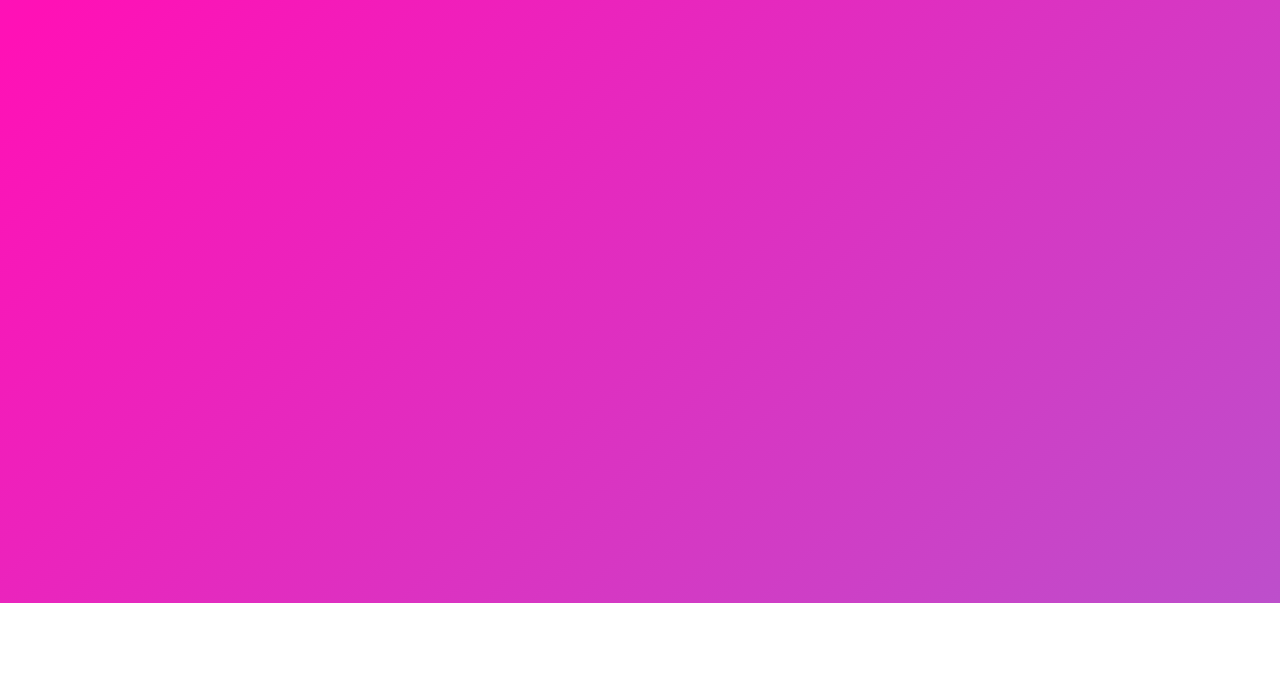
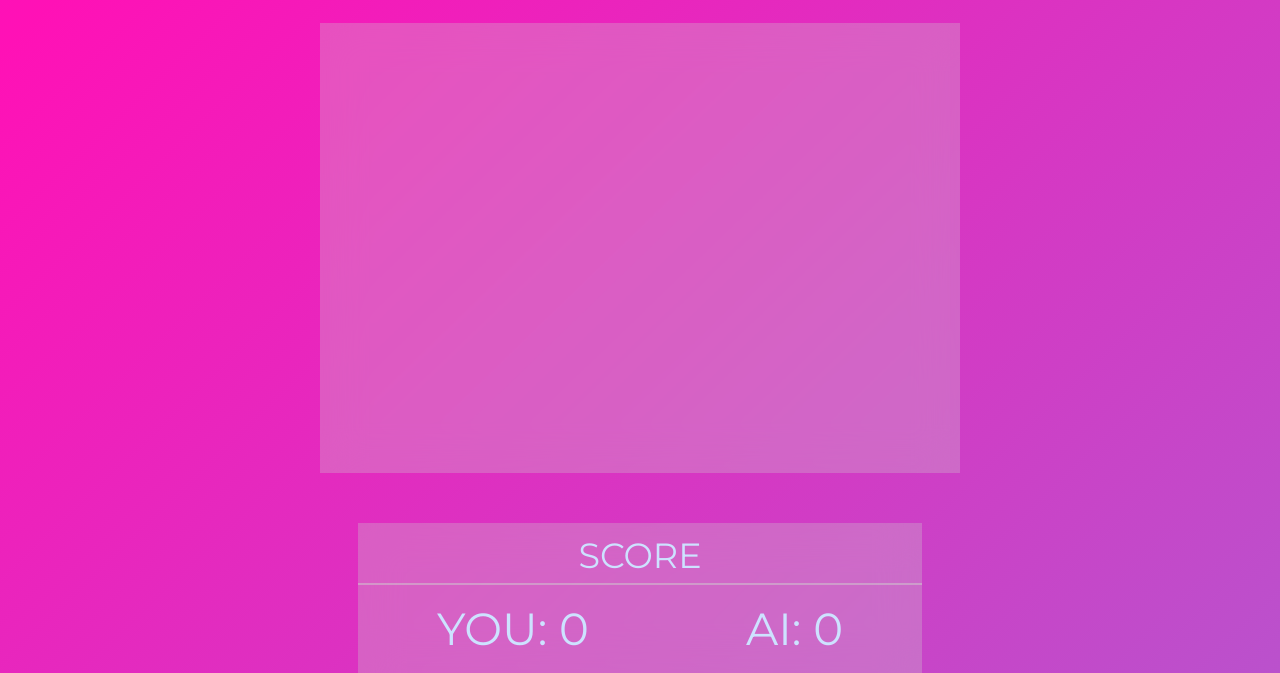
Before and after one commit to wi1dcode/shifumi, a plain HTML site: page index.html in a window 1280 px wide. Shown: the part 197-870 px from the top of the page. Before the commit the page ends 800 px from the top, so only its background shows below. Drawn offline with Linux system fonts and the light colour scheme.

Commit message:
upgraded visual page

```diff
--- a/index.html
+++ b/index.html
@@ -18,7 +18,20 @@
 
         <div class="game"></div>
 
-        <div class="score"></div>
+        <div class="score">
+            <div class="score_title"><h3>score</h3></div>
+            <div class="points">
+                <h3>YOU: 0</h3>
+                <h3>AI: 0</h3>
+            </div>
+        </div>
+
+        <div class="win">
+            <div class="win_content">
+                <img src="./img/winner.png" alt="winner">
+                <h2>AI WIN<br>THIS ROUND!</h2>
+            </div>
+        </div>
 
     </main>
     <script src="index.js"></script>
--- a/style.css
+++ b/style.css
@@ -1,9 +1,11 @@
+@import url('https://fonts.googleapis.com/css2?family=Montserrat:wght@200;300;400;600&display=swap');
 html {
     height: 100%;
     background: linear-gradient(316deg, #1de4ff, #ff11b6, #a911ff);
     background-size: 600% 600%;
     -webkit-animation: AnimationName 30s ease infinite;
     animation: AnimationName 30s ease infinite;
+    font-family: 'Montserrat', sans-serif;
 }
 
 @-webkit-keyframes AnimationName {
@@ -17,14 +19,16 @@ html {
     100%{background-position:4% 0%}
 }
 
-/* font-family: 'Montserrat', sans-serif; */
-@import url('https://fonts.googleapis.com/css2?family=Montserrat:wght@200;300;400;600&display=swap');
+
+
 
 main {
     display: flex;
     flex-direction: column;
     align-items: center;
     font-family: 'Montserrat', sans-serif;
+    width: 100%;
+    height: 100%;
 }
 
 /* ******************** RESULT ******************** */
@@ -51,7 +55,13 @@ main {
 /* ******************** GAME ******************** */
 
 
-
+.game {
+    width: 50%;
+    height: 450px;
+    background: rgba(205, 205, 205, 0.30);
+    backdrop-filter: blur(20px);
+    margin-top: 50px;
+}
 
 
 
@@ -59,9 +69,61 @@ main {
 /* ******************** SCORE ******************** */
 
 
+.score {
+    width: 44%;
+    height: 150px;
+    background: rgba(205, 205, 205, 0.30);
+    backdrop-filter: blur(20px);
+    margin-top: 50px;
+    display: flex;
+    align-items: flex-start;
+    justify-content: center;
+}
 
+.score_title {
+    display:inline-block;
+    margin-top: 15px;
+    color: #CDE2FF;
+    font-size: 35px;
+    text-transform: uppercase;
+    border-bottom: 2px rgba(205, 205, 205, 0.50) solid;
+    width: 100%;
+    text-align: center;
+    padding-bottom: 10px;
+}
 
-
+.points {
+    position: absolute;
+    display: flex;
+    flex-direction: row;
+    top: 55%;
+    font-size: 45px;
+    width: 100%;
+    justify-content: space-around;
+    color: #CDE2FF;
+}
 
 
 /* ******************** WIN ******************** */
+
+
+.win {
+    display: none;
+    position: absolute;
+    width: 50%;
+    height: 90%;
+    background: rgba(205, 205, 205, 0.30);
+    backdrop-filter: blur(10px);
+    margin-top: 40px;
+
+}
+
+.win_content {
+    display: flex;
+    flex-direction: column;
+    align-items: center;
+    text-align: center;
+    font-size: 100px;
+    color: #CDE2FF;
+    font-weight: bold;
+}
```
Also changed, not shown: img/winner.png (added).
